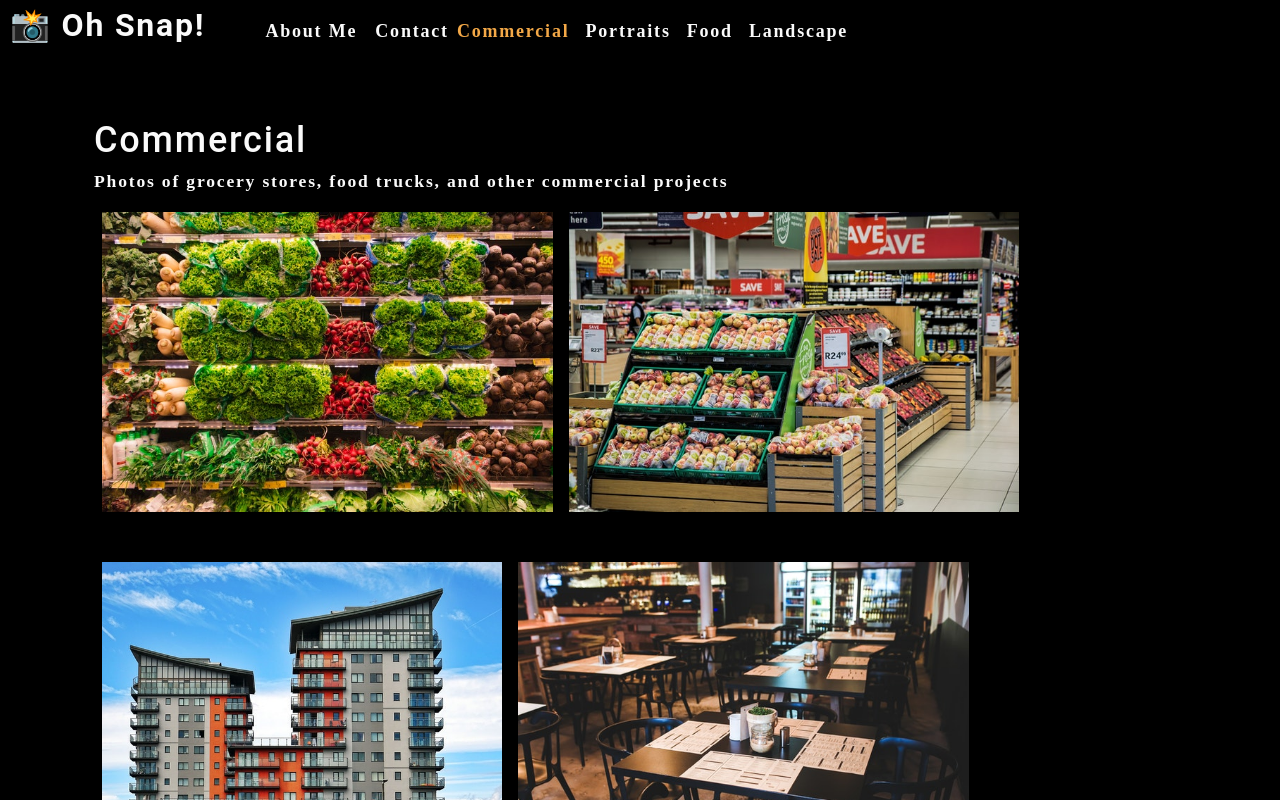
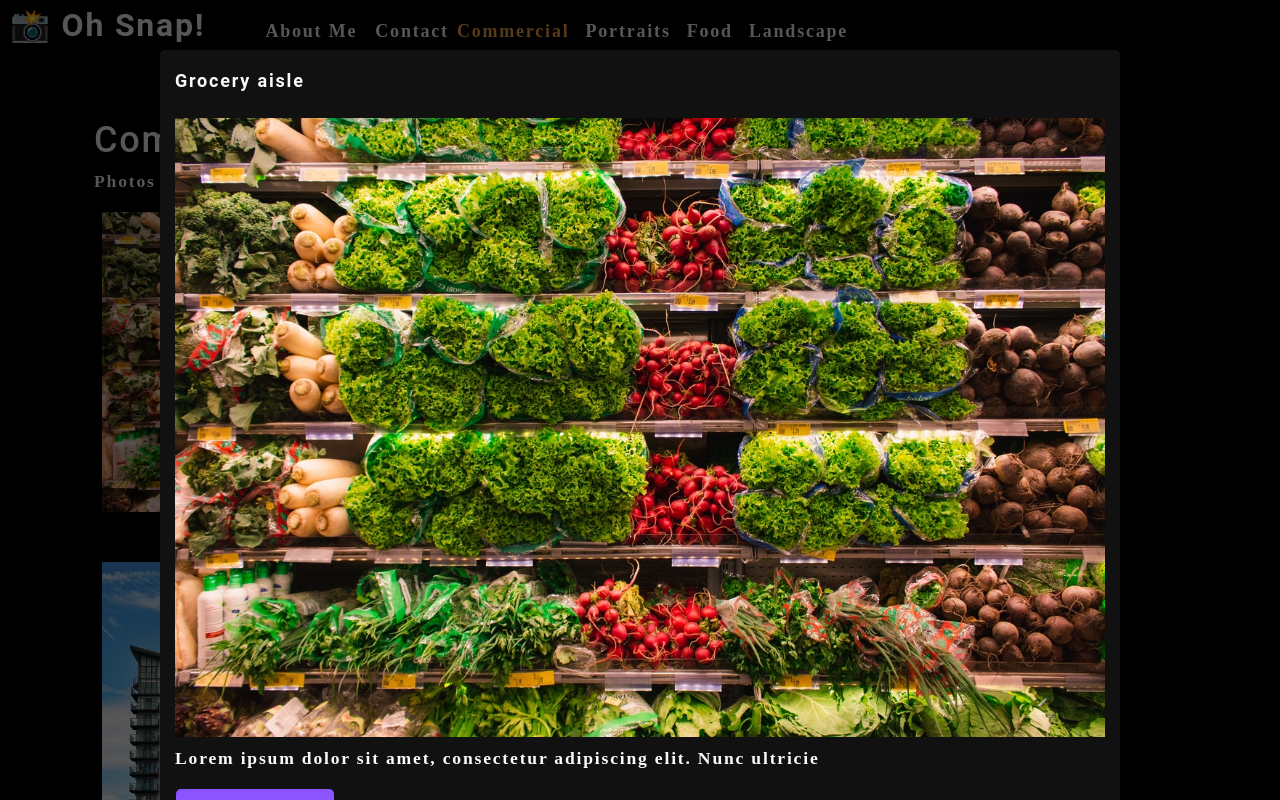
Before and after one commit to BobTarino/oh-snap-2.0, a React (Create React App) app in the folder photo-port/: page / in a window 1280 px wide. Both pictures are taken after a click on the picture 327 px from the left and 361 px from the top of the page. Shown: the top 800 px of the page. Built offline with nearby package versions, Linux system fonts and the light colour scheme.

Commit message:
manage modal state

```diff
--- /dev/null
+++ b/photo-port/src/components/Modal/index.js
@@ -0,0 +1,20 @@
+import React from 'react';
+
+function Modal({currentPhoto}) {
+    const {name, category, description, index} = currentPhoto;
+
+    return (
+      <div className="modalBackdrop">
+        <div className="modalContainer">
+          <h3 className="modalTitle">{name}</h3>
+          <img src={require(`../../assets/large/${category}/${index}.jpg`).default} alt="current category" />
+          <p>{description}</p>
+          <button type="button">
+            Close this modal
+          </button>
+        </div>
+      </div>
+    );
+}
+
+export default Modal;
--- a/photo-port/src/components/PhotoList/index.js
+++ b/photo-port/src/components/PhotoList/index.js
@@ -1,11 +1,12 @@
 
 import React, { useState } from 'react';
 
-// import Modal from '../Modal';
+import Modal from '../Modal';
 
 
 const PhotoList = (props) => {
-
+  const [currentPhoto, setCurrentPhoto] = useState();
+  const [isModalOpen, setIsModalOpen] = useState(false);
   const [photos] = useState([
     {
       name: 'Grocery aisle',
@@ -107,14 +108,21 @@
   const currentPhotos = photos.filter((photo) => photo.category === props.category);
   console.log(currentPhotos)
 
+  const toggleModal = (image, i) => {
+    setCurrentPhoto({...image, index: i})
+    setIsModalOpen(true);
+  }
+
   return (
     <div>
+      {isModalOpen && <Modal currentPhoto={currentPhoto} />}
       <div className="flex-row">
         {currentPhotos.map((image, i) => (
           <img
             src={require(`../../assets/small/${props.category}/${i}.jpg`).default}
             alt={image.name}
             className="img-thumbnail mx-1"
+            onClick={() => toggleModal(image, i)}
             key={image.name}
           />
         ))}
```
